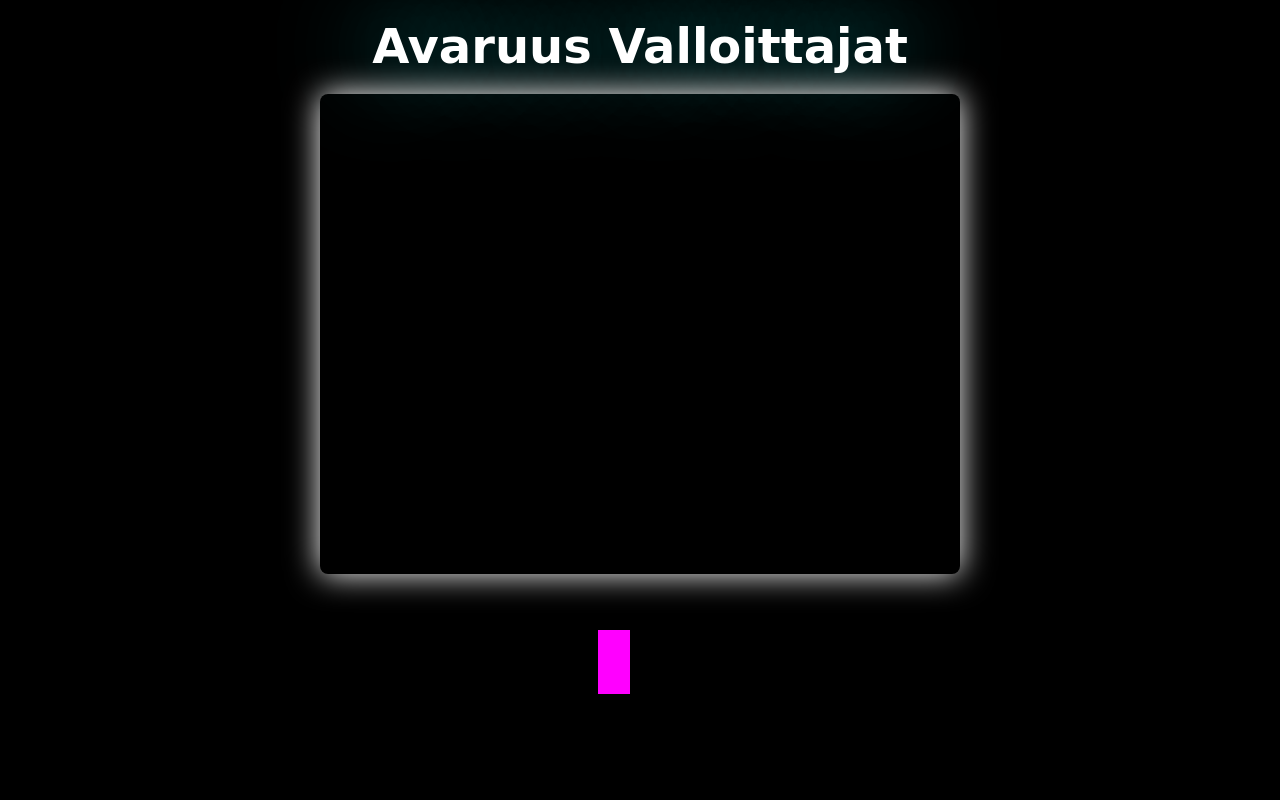
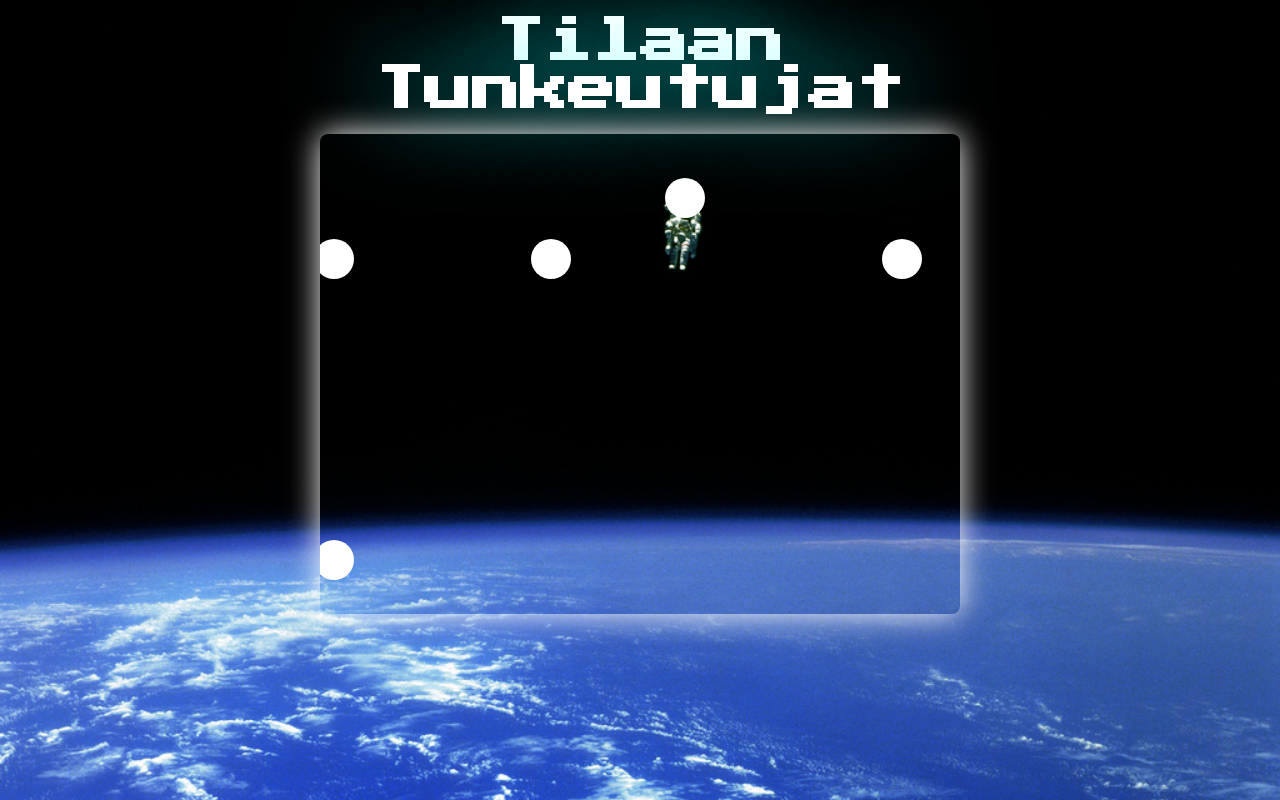
Before and after one commit to rikniitt/tilaan-tunkeutujat, a plain HTML site: page index.html in a window 1280 px wide. Drawn offline with Linux system fonts and the light colour scheme; a web font is replaced by a local one.

Commit message:
added js

```diff
--- a/css/styles.css
+++ b/css/styles.css
@@ -1,6 +1,8 @@
 body {
-    background-color: #000;
+    background: #000 url('../img/horizon.jpg') no-repeat top center;
+    background-size: 100%;
     text-align: center;
+    min-width: 730px;
 }
 
 .clear {clear:both;}
@@ -30,7 +32,7 @@ body {
 
 #wrap header h1{
     margin: 0;
-    font-family: 'Arbutus', cursive;
+    font-family: 'Press Start 2P', cursive;
     font-size: 3em;
     color: #fff;
 
--- a/index.html
+++ b/index.html
@@ -2,26 +2,36 @@
 <html>
     <head>
         <meta charset="utf-8" />
-        <title>Avaruus Valloittajat</title>
-        <link href='http://fonts.googleapis.com/css?family=Arbutus' rel='stylesheet' type='text/css'>
+        <title>Tilaan Tunkeutujat</title>
+        <link href='http://fonts.googleapis.com/css?family=Press+Start+2P' rel='stylesheet' type='text/css'>
         <link rel="stylesheet" type="text/css" href="css/styles.css"/>
+
+        <!--
+            Helsingin yliopiston tietojenkäsittelytieteen laitoksen
+            Web-selainohjelmointi (Syksy 2012) kurssin harjoitustyö
+        -->
+
+        <!--
+            Background image: http://www.flickr.com/photos/gsfc/4542435554/
+        -->
+
     </head>
     <body>
 
         <section id="wrap">
 
             <header>
-                <h1>Avaruus Valloittajat</h1>
+                <h1>Tilaan Tunkeutujat</h1>
             </header>
 
             <canvas id="invaders" width="640" height="480"></canvas>
 
-            <footer>
+            <!--<footer>
                 <div class="invader invader1"></div>
                 <div class="invader invader2"></div>
                 <div class="invader invader3"></div>
                 <div class="clear"></div>
-            </footer>
+            </footer>-->
 
 
         </section>
--- a/js/invaders.js
+++ b/js/invaders.js
@@ -1,11 +1,88 @@
+window.requestAnimFrame = (function(){
+    return window.requestAnimationFrame       ||
+    window.webkitRequestAnimationFrame ||
+    window.mozRequestAnimationFrame    ||
+    window.oRequestAnimationFrame      ||
+    window.msRequestAnimationFrame     ||
+    function(callback, element){
+        window.setTimeout(callback, 1000 / 60);
+    };
+})();
+
 var invaders = {};
+
 invaders.settings = {};
+
 invaders.domain = {};
+
+invaders.domain.Ball = function() {
+  this.x = 315;
+  this.y = 235,
+
+  this.dx = Math.floor((Math.random()*10)+1) - 5;
+  if (this.dx == 0) this.dx++;
+
+  this.dy = Math.floor((Math.random()*10)+1) - 5;
+  if (this.dy == 0) this.dy++;
+}
+invaders.domain.balls = {
+   balls: []
+};
+
 invaders.input = function() {};
-invaders.logic = function() {};
-invaders.render = function() {};
+
+invaders.logic = function() {
+
+    if (invaders.domain.balls.balls.length == 0)
+    {
+        for (var i = 0; i < 5; i++)
+            invaders.domain.balls.balls.push( new invaders.domain.Ball() );
+    }
+
+    for (var i in invaders.domain.balls.balls)
+    {
+        var ball = invaders.domain.balls.balls[i];
+
+        if( ball.x < 0 || ball.x > 640)
+            ball.dx = -ball.dx;
+
+        if( ball.y < 0 || ball.y > 480)
+            ball.dy = -ball.dy;
+
+        ball.x += ball.dx;
+        ball.y += ball.dy;
+
+        //invaders.domain.balls.balls[i] = ball;
+    }
+
+};
+
+invaders.render = function() {
+    var context = document.getElementById("invaders").getContext("2d");
+
+    context.clearRect(0, 0, 640, 480);
+
+    for (var i in invaders.domain.balls.balls)
+    {
+        var ball = invaders.domain.balls.balls[i];
+
+        context.beginPath();
+        context.fillStyle="#ffffff";
+
+
+        context.arc(
+                  ball.x,
+                  ball.y,
+                  20, 0, Math.PI * 2, true);
+        context.closePath();
+        context.fill();
+    }
+};
+
 invaders.tick = function() {
     invaders.input();
     invaders.logic();
     invaders.render();
+
+    requestAnimFrame(invaders.tick);
 };
--- a/js/scripts.js
+++ b/js/scripts.js
@@ -1,3 +1,3 @@
 $(document).ready(function() {
-
+    invaders.tick();
 });
```
Also changed, not shown: img/horizon.jpg (added).
